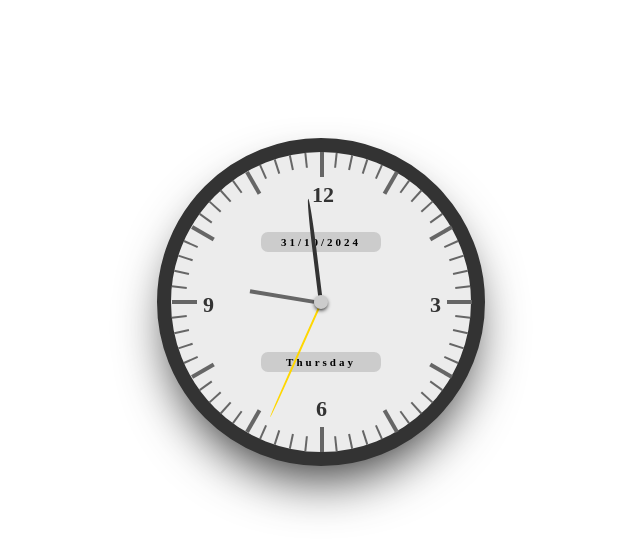
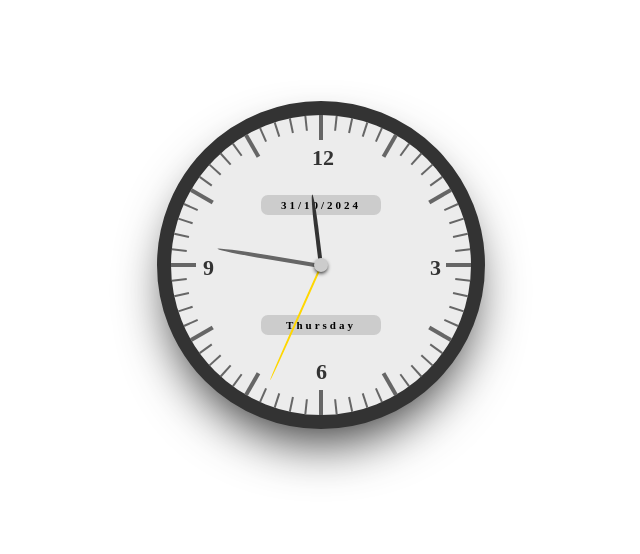
Before and after one commit to P1kkuMikko/ohjnaytto, a plain HTML site: page clock(WIP)/clock.html in a window 1280 px wide. Shown: the whole page, without its empty margins (319-959 px from the left). Drawn offline with Linux system fonts and the light colour scheme.

Commit message:
vanilla js version of the clock

```diff
--- a/clock(WIP)/clock.css
+++ b/clock(WIP)/clock.css
@@ -1,11 +1,3 @@
-.clock-container {
-  display: flex;
-  justify-content: center;
-  align-items: center;
-  margin: 20px auto;
-  padding: 20px;
-}
-
 .clock {
   background: #ececec;
   width: 300px;
@@ -14,7 +6,7 @@
   border-radius: 50%;
   border: 14px solid #333;
   position: relative;
-  box-shadow: 0 2vw 4vw -1vw rgba(0, 0, 0, 0.8);
+  box-shadow: 0 2vw 4vw -1vw rgba(0,0,0,0.8);
 }
 
 .dot {
@@ -37,11 +29,13 @@
   z-index: 5;
   width: 4px;
   height: 65px;
-  background: #666;
+  background: #333;
   top: 79px;
   transform-origin: 50% 72px;
   left: 50%;
   margin-left: -2px;
+  border-top-left-radius: 50%;
+  border-top-right-radius: 50%;
 }
 
 .minute-hand {
@@ -49,7 +43,7 @@
   z-index: 6;
   width: 4px;
   height: 100px;
-  background: #333;
+  background: #666;
   top: 46px;
   left: 50%;
   margin-left: -2px;
@@ -65,7 +59,7 @@
   height: 120px;
   background: gold;
   top: 26px;
-  left: 50%;
+  lefT: 50%;
   margin-left: -1px;
   border-top-left-radius: 50%;
   border-top-right-radius: 50%;
@@ -77,7 +71,7 @@ span {
   position: absolute;
   color: #333;
   font-size: 22px;
-  font-family: "Poiret One";
+  font-family: 'Poiret One';
   font-weight: 700;
   z-index: 4;
 }
@@ -117,7 +111,7 @@ span {
   width: 4px;
   height: 25px;
   background: #666;
-  left: 50%;
+  left: 49.6%;
   margin-left: -1px;
   transform-origin: 50% 150px;
 }
@@ -143,8 +137,8 @@ span {
   left: 50%;
 }
 .date {
-  top: 80px;
+    top: 80px;
+  }
+.day {
+    top: 200px;
 }
-.day {
-  top: 200px;
-}
--- a/clock(WIP)/clock.html
+++ b/clock(WIP)/clock.html
@@ -9,7 +9,6 @@
 </head>
 
 <body>
-    <div class="clock-container">
     <div class="clock">
         <div>
             <div class="info date"></div>
@@ -29,8 +28,8 @@
         </div>
         <div class="diallines"></div>
     </div>
-    </div>
-    <script src="clock.js"></script>
+    <script src="clock.js">
+    </script>
 </body>
 
 </html>
--- a/clock(WIP)/clock.js
+++ b/clock(WIP)/clock.js
@@ -1,9 +1,11 @@
-var dialLines = document.getElementsByClassName('diallines');
-var clockEl = document.getElementsByClassName('clock')[0];
+document.addEventListener("DOMContentLoaded", function() {
+  var clockEl = document.querySelector('.clock');
 
   for (var i = 1; i < 60; i++) {
-    clockEl.innerHTML += "<div class='diallines'></div>";
-    dialLines[i].style.transform = "rotate(" + 6 * i + "deg)";
+    var dialLine = document.createElement('div');
+    dialLine.className = 'diallines';
+    dialLine.style.transform = "rotate(" + 6 * i + "deg)";
+    clockEl.appendChild(dialLine);
   }
 
   function clock() {
@@ -24,27 +26,29 @@ function clock() {
         month = d.getMonth() + 1,
         year = d.getFullYear(),
 
-        hDeg = h * 30 + m * (360 / 720),
-        mDeg = m * 6 + s * (360 / 3600),
+        hDeg = h * 30 + m * (360/720),
+        mDeg = m * 6 + s * (360/3600),
         sDeg = s * 6,
 
-        hEl = document.querySelector('.minute-hand'),
-        mEl = document.querySelector('.hour-hand'),
+        hEl = document.querySelector('.hour-hand'),
+        mEl = document.querySelector('.minute-hand'),
         sEl = document.querySelector('.second-hand'),
         dateEl = document.querySelector('.date'),
         dayEl = document.querySelector('.day');
 
     var day = weekday[d.getDay()];
 
-    if (month < 9) {
+    if(month < 10) {
       month = "0" + month;
     }
 
-    hEl.style.transform = "rotate(" + hDeg + "deg)";
-    mEl.style.transform = "rotate(" + mDeg + "deg)";
-    sEl.style.transform = "rotate(" + sDeg + "deg)";
+    hEl.style.transform = "rotate("+hDeg+"deg)";
+    mEl.style.transform = "rotate("+mDeg+"deg)";
+    sEl.style.transform = "rotate("+sDeg+"deg)";
     dateEl.innerHTML = date + "/" + month + "/" + year;
     dayEl.innerHTML = day;
   }
 
-setInterval("clock()", 100);
+  setInterval(clock, 1000);
+  clock(); // Initial call to set the clock immediately
+});
```
Lines whose indentation alone changed are shown as unchanged.
